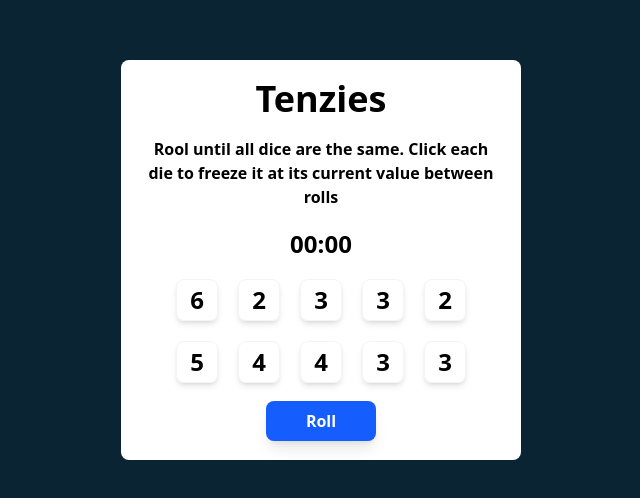
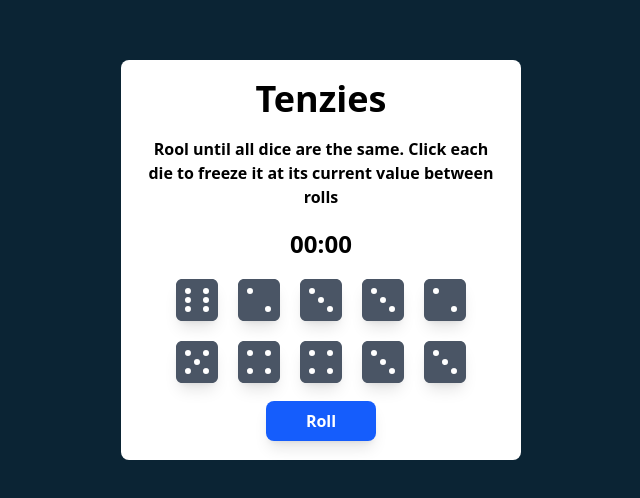
Before and after one commit to ar4scode/tenzies-game, a React (Vite) app: page / in a window 1280 px wide. Shown: the part 140-638 px from the top of the page, without its empty margins (319-959 px from the left). Built offline with nearby package versions, Linux system fonts and the light colour scheme.

Commit message:
Change the numeric value of dices and replace them with real dices

```diff
--- a/package.json
+++ b/package.json
@@ -10,7 +10,13 @@
     "preview": "vite preview"
   },
   "dependencies": {
+    "@fortawesome/fontawesome-svg-core": "^6.7.2",
+    "@fortawesome/free-brands-svg-icons": "^6.7.2",
+    "@fortawesome/free-regular-svg-icons": "^6.7.2",
+    "@fortawesome/free-solid-svg-icons": "^6.7.2",
+    "@fortawesome/react-fontawesome": "^0.2.2",
     "@tailwindcss/vite": "^4.0.6",
+    "fontawesome": "^5.6.3",
     "nanoid": "^5.1.0",
     "react": "^19.0.0",
     "react-confetti": "^6.2.3",
--- a/src/App.jsx
+++ b/src/App.jsx
@@ -5,7 +5,7 @@ import RollButton from './components/RollButton';
 import Header from './components/Header';
 import { nanoid } from 'nanoid';
 import Confetti from 'react-confetti'
-import Timer from './components/Timer';
+import Timer from './components/Timer'
 
 function App() {
   const [diceNumbers, setDiceNumbers] = useState(() => generateAllNewDice());
--- a/src/components/Die.jsx
+++ b/src/components/Die.jsx
@@ -1,11 +1,39 @@
+import { FontAwesomeIcon } from '@fortawesome/react-fontawesome';
+import { faDiceOne } from '@fortawesome/free-solid-svg-icons';
+import { faDiceTwo } from '@fortawesome/free-solid-svg-icons';
+import { faDiceThree } from '@fortawesome/free-solid-svg-icons';
+import { faDiceFour } from '@fortawesome/free-solid-svg-icons';
+import { faDiceFive} from '@fortawesome/free-solid-svg-icons';
+import { faDiceSix } from '@fortawesome/free-solid-svg-icons';
 // eslint-disable-next-line react/prop-types
 const Die = ({value, isHeld, onClick}) => {
+  let diceImage;
+
+  switch(value) {
+    case 1 :
+      diceImage = <FontAwesomeIcon className='text-gray-600 text-5xl' icon={faDiceOne} />
+      break
+    case 2:
+      diceImage = <FontAwesomeIcon className='text-gray-600 text-5xl' icon={faDiceTwo} />
+      break
+    case 3:
+      diceImage = <FontAwesomeIcon className='text-gray-600 text-5xl' icon={faDiceThree} />
+      break
+    case 4:
+      diceImage = <FontAwesomeIcon className='text-gray-600 text-5xl' icon={faDiceFour} />
+      break
+    case 5:
+      diceImage = <FontAwesomeIcon className='text-gray-600 text-5xl' icon={faDiceFive} />
+      break
+    case 6:
+      diceImage = <FontAwesomeIcon className='text-gray-600 text-5xl' icon={faDiceSix} />
+  }
 
   return (
-    <button onClick={onClick} className={isHeld ? "h-4 w-4 p-5 bg-green-400 border-1 border-gray-100 rounded-lg shadow-md flex justify-center items-center font-bold cursor-pointer text-2xl duration-100 hover:outline-3 outline-gray-400" :
-      "h-4 w-4 p-5 border-1  border-gray-100 rounded-lg shadow-md flex justify-center items-center font-bold cursor-pointer text-2xl duration-100 hover:outline-3 outline-gray-400"
+    <button onClick={onClick} className={isHeld ? "h-4 w-4 p-5 bg-green-400 border-1 border-gray-100 rounded-lg shadow-lg flex justify-center items-center font-bold cursor-pointer text-2xl duration-100 hover:outline-3 outline-gray-400" :
+      "h-4 w-4 p-5 border-1  border-gray-100 rounded-lg shadow-lg flex justify-center items-center font-bold cursor-pointer text-2xl duration-100 hover:outline-3 outline-gray-400"
     }>
-      {value}
+      {diceImage}
     </button>
   )
 }
```
Also changed, not shown: 1 other file (tests, documents, lock files or other folders).
